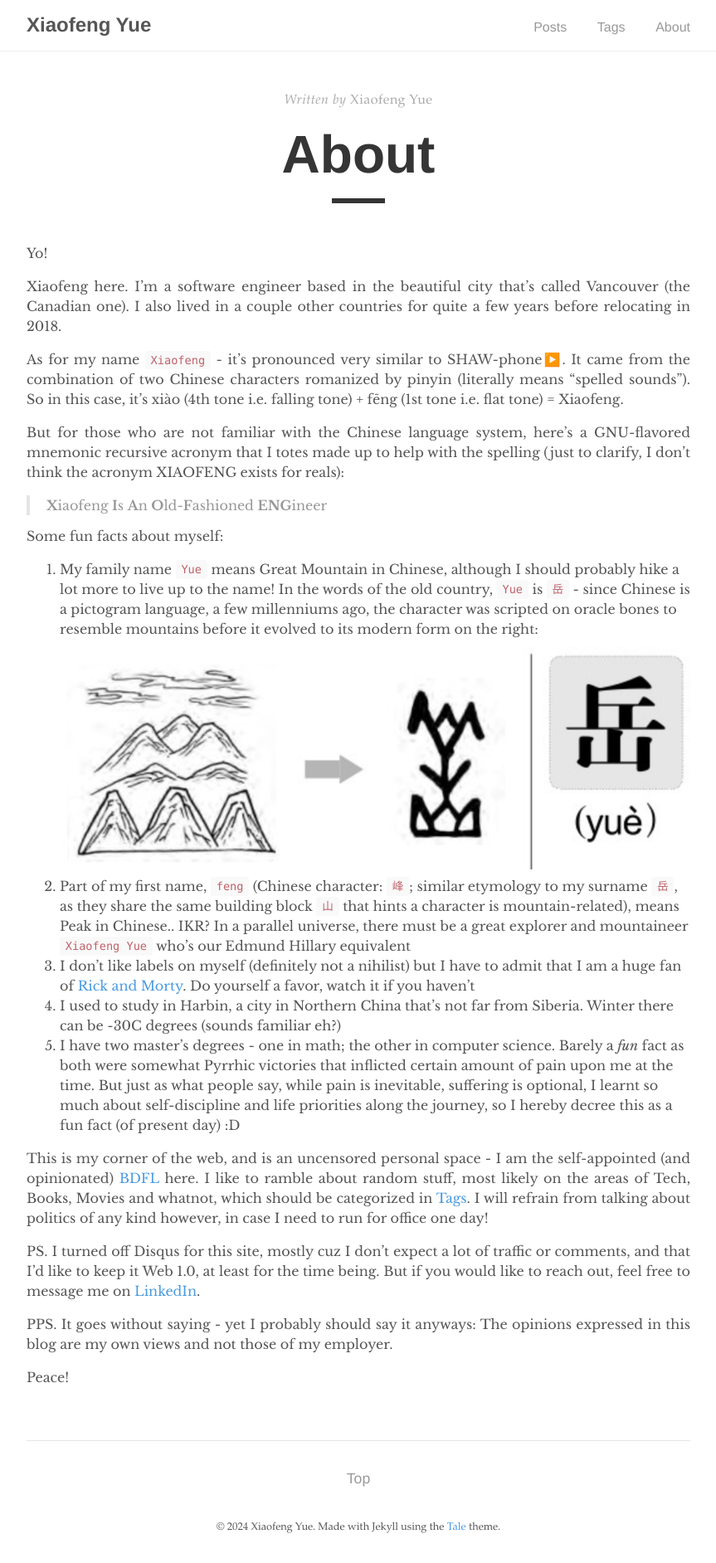
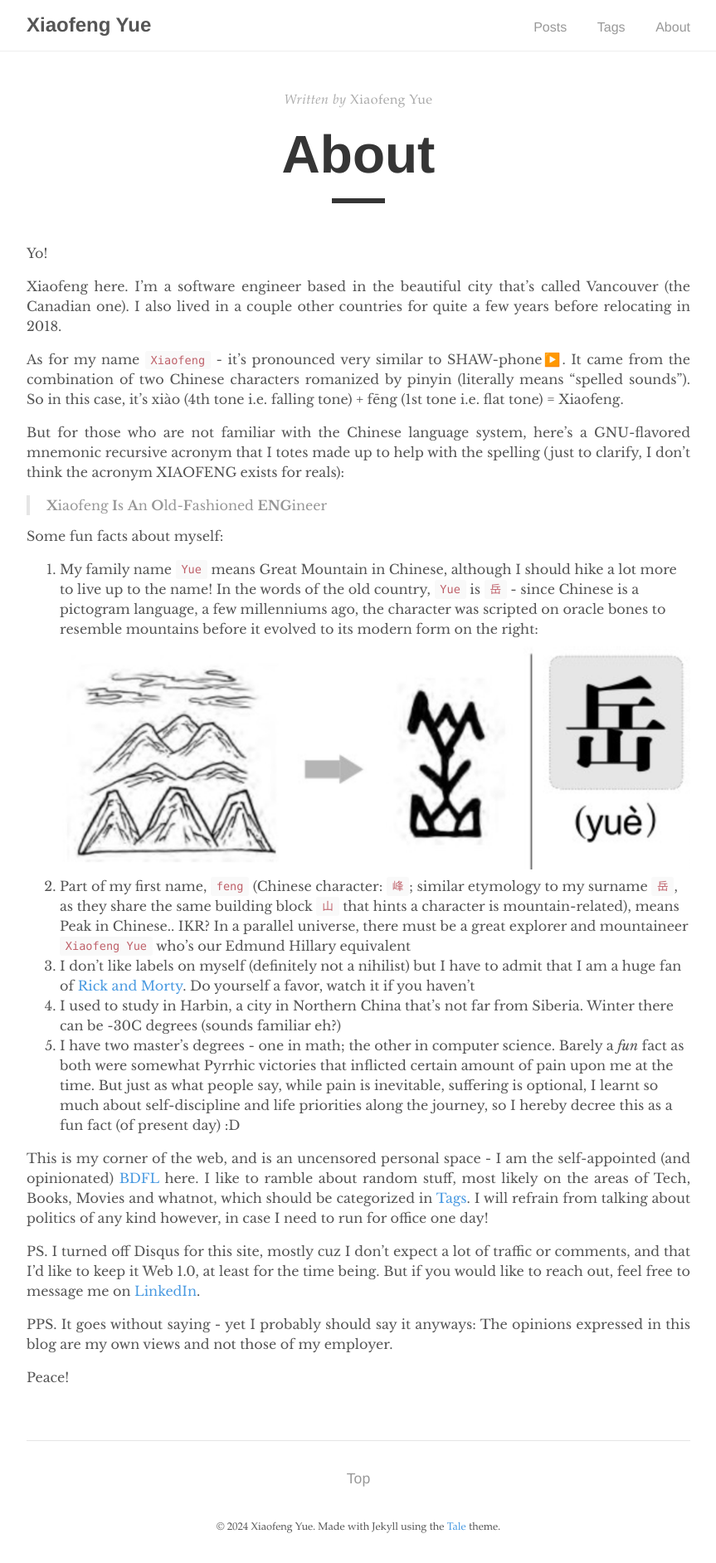
Before and after one commit to yuexiaofeng/yuexiaofeng.github.io, a Jekyll site: the page built from about.md, in a window 1280 px wide. Shown: the whole page at 83% size, without its empty margins (208-1071 px from the left). Built offline with Jekyll 4.4.1, drawn with Linux system fonts in a browser that asks for light colours; some of the changed lines change nothing that is shown.

Commit message:
updated about

```diff
--- a/about.md
+++ b/about.md
@@ -15,12 +15,11 @@
 
 Some fun facts about myself:
 
-1. My family name `Yue` means Great Mountain in Chinese, although I should probably hike a lot more to live up to the name! In the words of the old country, `Yue` is `岳` - since Chinese is a pictogram language, a few millenniums ago, the character was scripted on oracle bones to resemble mountains before it evolved to its modern form on the right: ![yue](../assets/images/yue_oracle.png)
-1. Part of my first name, `feng` (Chinese character: `峰`; similar etymology to my surname `岳`, as they share the same building block `山` that hints a character is mountain-related), means Peak in Chinese.. IKR? In a parallel universe, there must be a great explorer and mountaineer `Xiaofeng Yue` who's our Edmund Hillary equivalent
-<!-- 1. Based on a query to a government database, as of 2021, out of the 1.4+ billion population, there were exactly 18 other people in China who shared the same full name as mine, probably cuz `Yue` hasn't really been a big clan -->
-1. I don't like labels on myself (definitely not a nihilist) but I have to admit that I am a huge fan of [Rick and Morty](https://www.imdb.com/title/tt2861424/){:target="_blank"}. Do yourself a favor, watch it if you haven't
-1. I used to study in Harbin, a city in Northern China that's not far from Siberia. Winter there can be -30C degrees (sounds familiar eh?)
-1. I have two master's degrees - one in math; the other in computer science. Barely a *fun* fact as both were somewhat Pyrrhic victories that inflicted certain amount of pain upon me at the time. But just as what people say, while pain is inevitable, suffering is optional, I learnt so much about self-discipline and life priorities along the journey, so I hereby decree this as a fun fact (of present day) :D
+1. My family name `Yue` means Great Mountain in Chinese, although I should hike a lot more to live up to the name! In the words of the old country, `Yue` is `岳` - since Chinese is a pictogram language, a few millenniums ago, the character was scripted on oracle bones to resemble mountains before it evolved to its modern form on the right: ![yue](../assets/images/yue_oracle.png)
+2. Part of my first name, `feng` (Chinese character: `峰`; similar etymology to my surname `岳`, as they share the same building block `山` that hints a character is mountain-related), means Peak in Chinese.. IKR? In a parallel universe, there must be a great explorer and mountaineer `Xiaofeng Yue` who's our Edmund Hillary equivalent
+3. I don't like labels on myself (definitely not a nihilist) but I have to admit that I am a huge fan of [Rick and Morty](https://www.imdb.com/title/tt2861424/){:target="_blank"}. Do yourself a favor, watch it if you haven't
+4. I used to study in Harbin, a city in Northern China that's not far from Siberia. Winter there can be -30C degrees (sounds familiar eh?)
+5. I have two master's degrees - one in math; the other in computer science. Barely a *fun* fact as both were somewhat Pyrrhic victories that inflicted certain amount of pain upon me at the time. But just as what people say, while pain is inevitable, suffering is optional, I learnt so much about self-discipline and life priorities along the journey, so I hereby decree this as a fun fact (of present day) :D
 
 This is my corner of the web, and is an uncensored personal space - I am the self-appointed (and opinionated) [BDFL](https://en.wikipedia.org/wiki/Benevolent_dictator_for_life){:target="_blank"} here. I like to ramble about random stuff, most likely on the areas of Tech, Books, Movies and whatnot, which should be categorized in <a href="/tags">Tags</a>. I will refrain from talking about politics of any kind however, in case I need to run for office one day!
 
```
